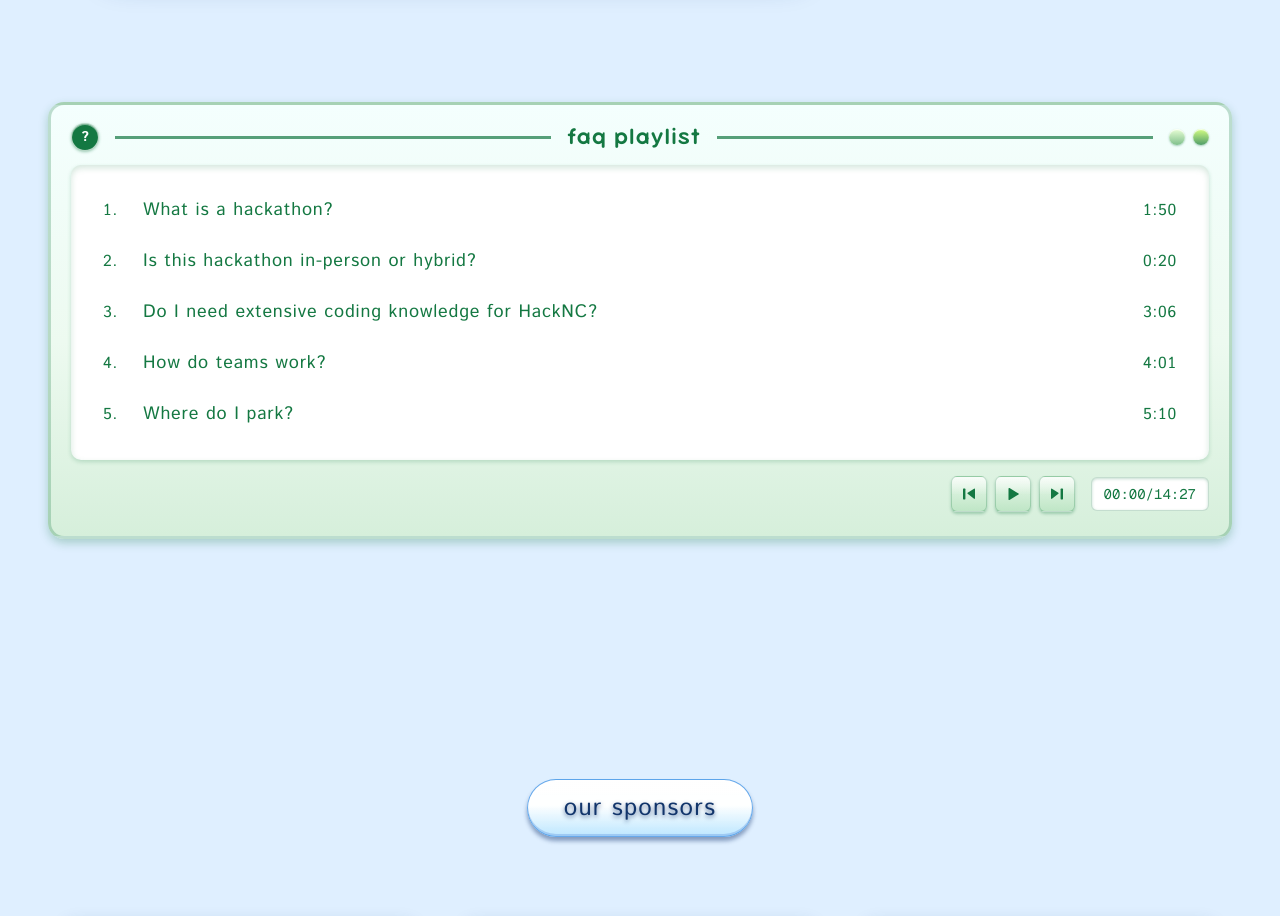
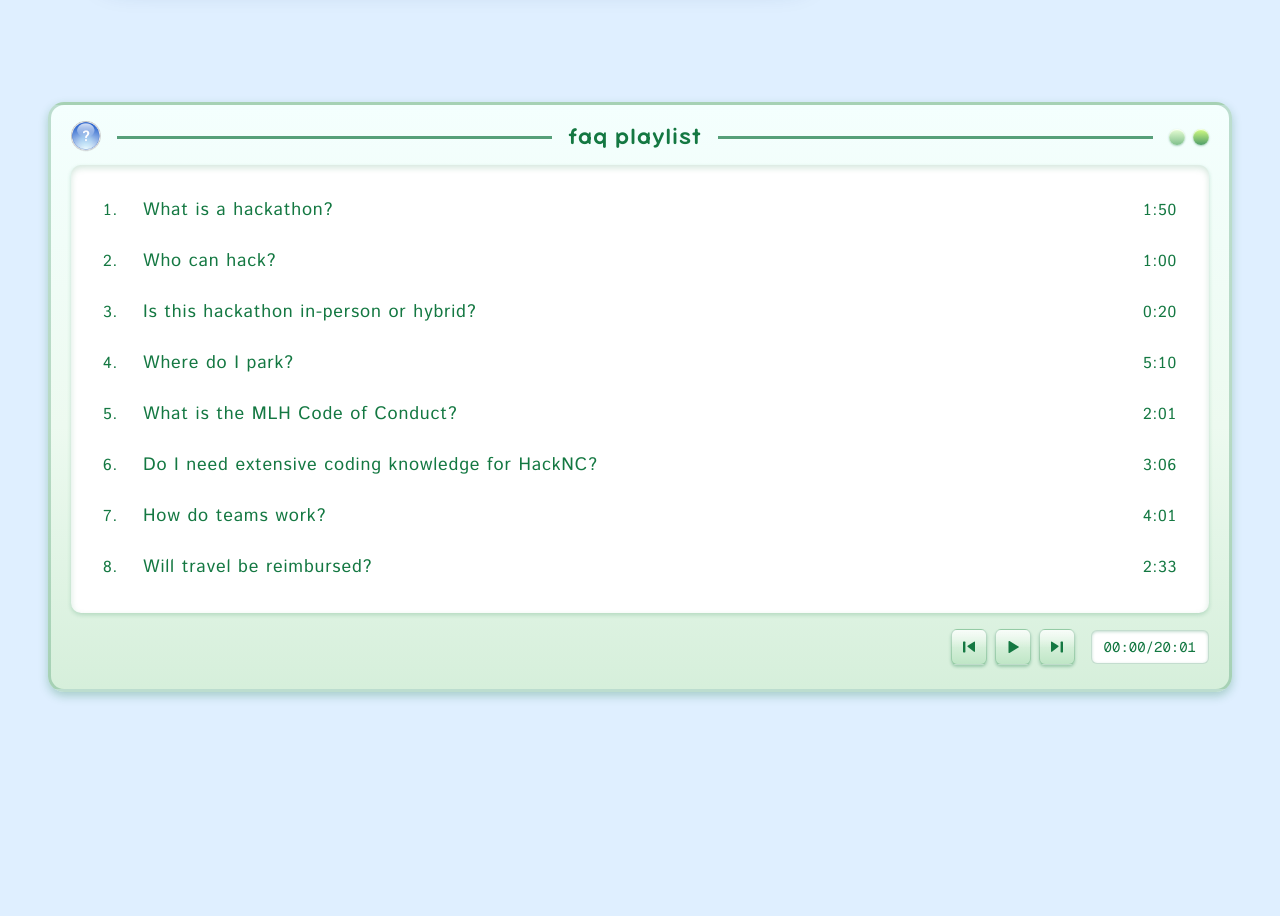
Before and after one commit to HackNC/fall2026, a Next.js app: page / in a window 1280 px wide. Shown: the part 1360-2276 px from the top of the page. Built offline with nearby package versions, Linux system fonts and the light colour scheme.

Commit message:
ui/ux: fixed faq section

```diff
--- a/components/FaqPlaylist.tsx
+++ b/components/FaqPlaylist.tsx
@@ -1,7 +1,9 @@
 "use client";
 
-import { useState, type KeyboardEvent } from "react";
+import Image from "next/image";
+import { useEffect, useRef, useState, type KeyboardEvent } from "react";
 import { faqs } from "@/data/faqs";
+import questionMark from "@/app/figma/question mark button.png";
 
 /*
  * Track lengths are authored as "m:ss" because that is what the mockup shows
@@ -40,25 +42,74 @@ const transportButton =
   "focus-visible:outline-2 focus-visible:outline-offset-2 focus-visible:outline-forest";
 
 export default function FaqPlaylist() {
+  /*
+   * Which answers are expanded. A set rather than a single index, because each
+   * question toggles on its own — opening one no longer closes the others.
+   *
+   * `trackIndex` survives alongside it as the playhead: the transport row still
+   * needs a notion of "current track" for skip and for the elapsed clock.
+   */
+  const [openIndices, setOpenIndices] = useState<ReadonlySet<number>>(
+    () => new Set()
+  );
   const [trackIndex, setTrackIndex] = useState(0);
-  const [isPlaying, setIsPlaying] = useState(false);
+  const isPlaying = openIndices.has(trackIndex);
+  const [showHelp, setShowHelp] = useState(false);
+  const helpRef = useRef<HTMLDivElement>(null);
 
+  function toggleTrack(index: number, force?: boolean) {
+    setOpenIndices((current) => {
+      const next = new Set(current);
+      const shouldOpen = force ?? !next.has(index);
+      if (shouldOpen) {
+        next.add(index);
+      } else {
+        next.delete(index);
+      }
+      return next;
+    });
+  }
+  /*
+   * Escape and click-outside both dismiss the help popover.
+   *
+   * It stays open until dismissed rather than timing out like the nav's portal
+   * notice, because it contains a mailto link — a message that disappears on
+   * its own is one you cannot click.
+   */
+  useEffect(() => {
+    if (!showHelp) return;
+
+    function handleKey(event: globalThis.KeyboardEvent) {
+      if (event.key === "Escape") setShowHelp(false);
+    }
+    function handlePointer(event: PointerEvent) {
+      if (!helpRef.current?.contains(event.target as Node)) setShowHelp(false);
+    }
+
+    document.addEventListener("keydown", handleKey);
+    document.addEventListener("pointerdown", handlePointer);
+    return () => {
+      document.removeEventListener("keydown", handleKey);
+      document.removeEventListener("pointerdown", handlePointer);
+    };
+  }, [showHelp]);
+
+  // Each row is an independent toggle. The playhead follows the row that was
+  // clicked so the transport controls stay anchored to what you last touched.
   function selectTrack(index: number) {
-    // Clicking the open track closes it; clicking any other opens that one.
-    if (index === trackIndex && isPlaying) {
-      setIsPlaying(false);
-      return;
-    }
     setTrackIndex(index);
-    setIsPlaying(true);
+    toggleTrack(index);
   }
 
   // Skipping wraps, the way a playlist does, and always opens the track it
   // lands on — someone reaching for "next question" wants to read it, not to
   // move a selection they then have to activate separately.
   function skip(offset: number) {
-    setTrackIndex((current) => (current + offset + faqs.length) % faqs.length);
-    setIsPlaying(true);
+    // Computed outside the updater on purpose: calling another setter from
+    // inside one makes it impure, and React may invoke updaters twice.
+    const next = (trackIndex + offset + faqs.length) % faqs.length;
+    setTrackIndex(next);
+    toggleTrack(next, true);
   }
 
   // Arrow keys move focus only, per the accordion pattern: moving the open
@@ -91,14 +142,45 @@ export default function FaqPlaylist() {
           green register. */}
       <div className="overflow-hidden rounded-inset border-[3px] border-forest/25 bg-linear-to-b from-[#F4FFFE] from-0% via-[#EDFAF0] via-55% to-[#D6EFDB] to-100% px-3 pt-3 pb-4 shadow-[0_4px_10px_rgba(20,120,66,0.28)] sm:px-5 sm:pt-4 sm:pb-6">
         <div className="flex items-center gap-3 pb-3 sm:gap-4">
-          <span
-            aria-hidden="true"
-            // Flat forest rather than a gradient: white on the light end of a
-            // gradient badge this size lands under 3:1.
-            className="grid h-7 w-7 shrink-0 place-items-center rounded-full border border-white/70 bg-forest font-body text-sm font-bold text-white shadow-[inset_0_1px_0_rgba(255,255,255,0.45),0_1px_3px_rgba(20,120,66,0.4)]"
-          >
-            ?
-          </span>
+          <div ref={helpRef} className="relative shrink-0">
+            {/*
+              The orb is artwork from the Figma rather than a styled glyph, so
+              the button is a bare hit target around it — no background, border
+              or shadow of its own to fight the asset's own gloss.
+            */}
+            <button
+              type="button"
+              aria-expanded={showHelp}
+              aria-label="Still have questions?"
+              onClick={() => setShowHelp((open) => !open)}
+              className="block cursor-pointer rounded-full transition duration-150 hover:brightness-110 active:translate-y-px focus-visible:outline-2 focus-visible:outline-offset-2 focus-visible:outline-forest"
+            >
+              <Image src={questionMark} alt="" className="h-7 w-auto sm:h-8" />
+            </button>
+
+            {showHelp ? (
+              <div
+                role="status"
+                className="absolute top-full left-0 z-30 mt-3 w-[min(20rem,calc(100vw-3rem))] motion-safe:animate-track-open"
+              >
+                <span
+                  aria-hidden="true"
+                  className="absolute -top-1.5 left-2.5 h-3 w-3 rotate-45 border-t border-l border-white/70 bg-[linear-gradient(145deg,rgba(255,255,255,0.9),rgba(214,239,219,0.75))] backdrop-blur-xl"
+                />
+                <p className="rounded-inset border border-white/70 bg-[linear-gradient(150deg,rgba(255,255,255,0.92)_0%,rgba(214,239,219,0.8)_100%)] px-4 py-3.5 font-body text-sm leading-6 tracking-body text-ink shadow-[0_10px_26px_rgba(20,120,66,0.3),inset_0_1px_0_rgba(255,255,255,0.95)] backdrop-blur-2xl">
+                  Still have questions? Can&rsquo;t find what you&rsquo;re
+                  looking for? Reach out to us at{" "}
+                  <a
+                    href="mailto:hello@hacknc.com"
+                    className="font-bold text-forest underline underline-offset-2 hover:text-forest/80 focus-visible:outline-2 focus-visible:outline-offset-2 focus-visible:outline-forest"
+                  >
+                    hello@hacknc.com
+                  </a>{" "}
+                  and we&rsquo;ll be happy to help!
+                </p>
+              </div>
+            ) : null}
+          </div>
 
           <span aria-hidden="true" className="h-[3px] flex-1 bg-forest/70" />
           <h2
@@ -119,7 +201,7 @@ export default function FaqPlaylist() {
 
         <ul className="rounded-card bg-white px-2 py-3 shadow-[0_2px_4px_rgba(20,120,66,0.2),inset_0_3px_6px_rgba(20,120,66,0.18)] sm:px-4 sm:py-5">
           {faqs.map((faq, index) => {
-            const isOpen = isPlaying && index === trackIndex;
+            const isOpen = openIndices.has(index);
 
             return (
               <li key={faq.question}>
@@ -172,10 +254,25 @@ export default function FaqPlaylist() {
                   role="region"
                   aria-labelledby={`faq-track-${index}`}
                   hidden={!isOpen}
-                  className="px-2 pt-1 pb-4 motion-safe:animate-track-open sm:px-4 sm:pl-13"
+                  className="px-2 pt-1 pb-4 motion-safe:animate-track-open sm:px-4"
                 >
-                  <p className="max-w-[62ch] font-body text-base leading-7 tracking-body text-ink">
-                    {faq.answer}
+                  {/*
+                    No measure cap and no hanging indent: the ticket asks for
+                    answers to run the full width of the container.
+                  */}
+                  <p className="w-full font-body text-base leading-7 tracking-body text-ink">
+                    {faq.answerHref ? (
+                      <a
+                        href={faq.answerHref}
+                        target="_blank"
+                        rel="noreferrer"
+                        className="font-bold text-forest underline underline-offset-2 hover:text-forest/80 focus-visible:outline-2 focus-visible:outline-offset-2 focus-visible:outline-forest"
+                      >
+                        {faq.answer}
+                      </a>
+                    ) : (
+                      faq.answer
+                    )}
                   </p>
                 </div>
               </li>
@@ -196,7 +293,7 @@ export default function FaqPlaylist() {
             <button
               type="button"
               aria-label={isPlaying ? "Hide the answer" : "Show the answer"}
-              onClick={() => setIsPlaying((playing) => !playing)}
+              onClick={() => toggleTrack(trackIndex)}
               className={transportButton}
             >
               {isPlaying ? <PauseIcon /> : <PlayIcon />}
--- a/data/faqs.ts
+++ b/data/faqs.ts
@@ -9,32 +9,35 @@ export type FaqItem = {
    */
   duration: string;
   answer: string;
+  /**
+   * Turns the answer into a link. The MLH code of conduct is published by MLH
+   * rather than restated here, which is how fall2025 handled it too.
+   */
+  answerHref?: string;
 };
 
+/*
+ * Questions and answers carried over verbatim from fall2025.hacknc.com; the
+ * order matches the FAQ playlist in the Figma.
+ */
 export const faqs: FaqItem[] = [
   {
     question: "What is a hackathon?",
     duration: "1:50",
     answer:
-      "A hackathon is a weekend of fun and learning. You'll become a better programmer, meet awesome people, and make cool projects. There will also be opportunities to win fun prizes and network with our sponsors.",
+      "A hackathon is a weekend of fun and learning. You'll become a better builder, meet awesome people, and make cool projects. There will also be opportunities to win fun prizes and network with our sponsors.",
+  },
+  {
+    question: "Who can hack?",
+    duration: "1:00",
+    answer:
+      "If you are a student at UNC, there is no age requirement. Otherwise, you must be 18 years of age or older to attend. High schoolers, undergraduates, and graduate students from any school are welcome to participate as hackers.",
   },
   {
     question: "Is this hackathon in-person or hybrid?",
     duration: "0:20",
     answer:
-      "This year, we are running a completely in-person hackathon! We have lots of fun events and workshops for you all, and most importantly, free food!",
-  },
-  {
-    question: "Do I need extensive coding knowledge for HackNC?",
-    duration: "3:06",
-    answer:
-      "Not at all! HackNC is a completely beginner-friendly event, and we have a project track specifically for beginners. We'll have plenty of resources to help you get started, including beginner workshops, mentors, and more.",
-  },
-  {
-    question: "How do teams work?",
-    duration: "4:01",
-    answer:
-      "Teams can be organized prior to HackNC or during the event itself. If you are already in a team, then you're all set! If not, that's completely fine! We have a team-building event, where you can meet other participants and form your teams. We strongly recommend around 3-4 members.",
+      "HackNC is fully in-person! We'll have fun events, free food, and workshops for everyone!",
   },
   {
     question: "Where do I park?",
@@ -42,4 +45,29 @@ export const faqs: FaqItem[] = [
     answer:
       "Parking will be free over the weekend. Please find availability in Rams Deck, Craige Deck, or Cobb Deck.",
   },
+  {
+    question: "What is the MLH Code of Conduct?",
+    duration: "2:01",
+    answer: "You can find the official MLH Code of Conduct here.",
+    answerHref:
+      "https://github.com/MLH/mlh-policies/blob/main/code-of-conduct.md",
+  },
+  {
+    question: "Do I need extensive coding knowledge for HackNC?",
+    duration: "3:06",
+    answer:
+      "Not at all! HackNC is a completely beginner friendly event, with a project track specifically for beginners. We'll have plenty of resources to help you get started, including beginner workshops, mentors, and more.",
+  },
+  {
+    question: "How do teams work?",
+    duration: "4:01",
+    answer:
+      "You can come in with or without a team, we recommend 3-4 members. We'll have a team building event if you're looking for teammates!",
+  },
+  {
+    question: "Will travel be reimbursed?",
+    duration: "2:33",
+    answer:
+      "Unfortunately, we will not be able to offer travel reimbursements this year. We encourage students to reach out to their CS departments for potential funding.",
+  },
 ];
```
Also changed, not shown: app/figma/question mark button.png (added).
